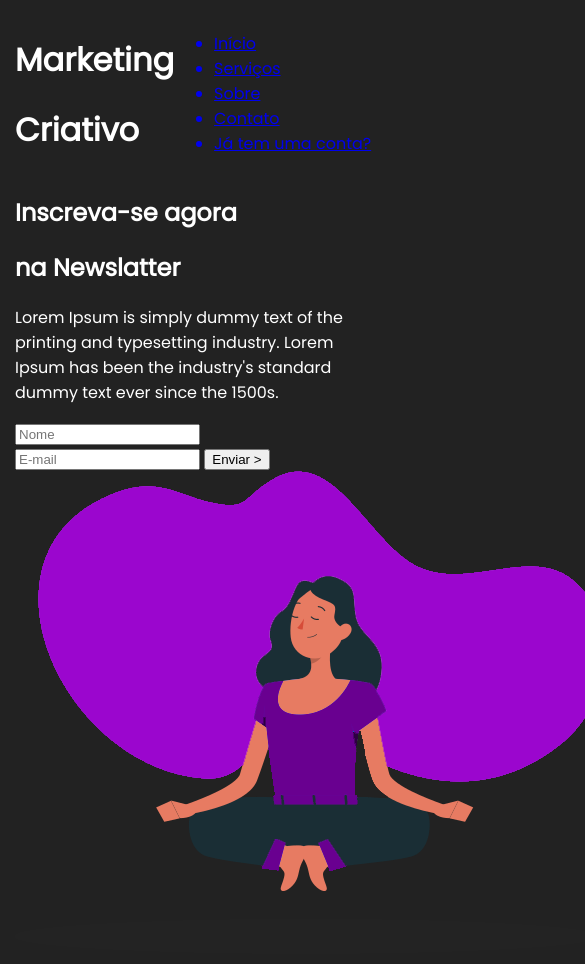
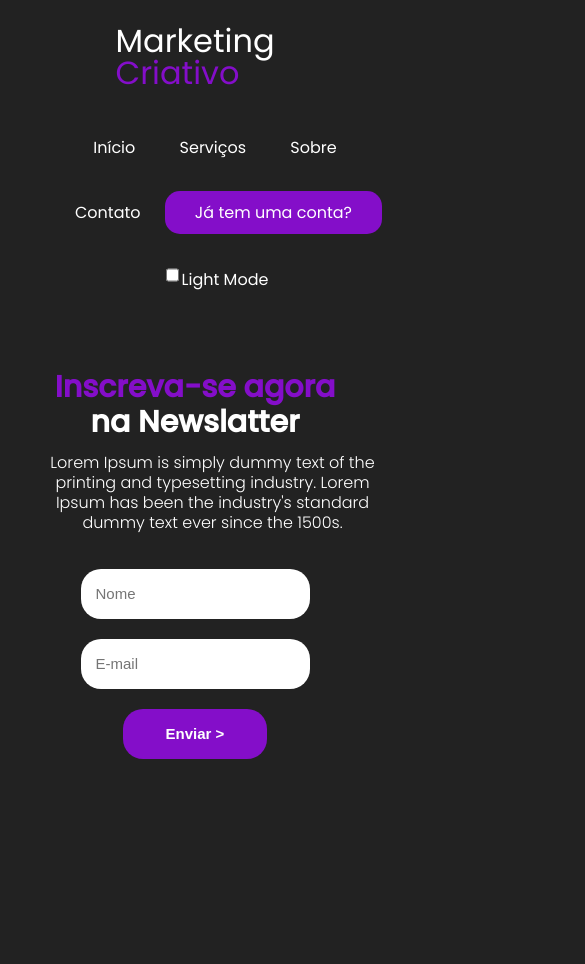
Before and after one commit to prmtrigo/Landing-Page-Marketing-Criativo, a plain HTML site: page index.html in a window 390 px wide. Shown: the whole page, 585 px wide, since content can reach past the window. After the commit the page ends 844 px from the top, so only its background shows below. Drawn offline with Linux system fonts and the light colour scheme.

Commit message:
Last Commit

```diff
--- a/index.html
+++ b/index.html
@@ -7,6 +7,8 @@
     <meta name="viewport" content="width=device-width, initial-scale=1.0">
     <link href="./styles/style.css" rel="stylesheet">
     <link href="./styles/fonts.css" rel="stylesheet">
+    <script defer src="./script/script.js"></script>
+    <link href="./styles/media.css" rel="stylesheet">
     <title>Landing Page</title>
 </head>
 
@@ -14,9 +16,8 @@
     <header>
         <div id="title">
             <h1>Marketing</h1>
-            <h1>Criativo</h1>
+            <h1 id="criativo">Criativo</h1>
         </div>
-
         <ul>
             <a href="#">
                 <li>Início</li>
@@ -30,15 +31,19 @@
             <a href="#">
                 <li>Contato</li>
             </a>
-            <a href="#">
+            <a href="#" id="subscribe-btn" class="light-mode">
                 <li>Já tem uma conta?</li>
             </a>
+
+            <a><label for="switch">
+                <input type="checkbox" id="switch">Light Mode
+            </label></a>
         </ul>
     </header>
 
     <main>
         <aside>
-            <h2>Inscreva-se agora</h2>
+            <h2><span>Inscreva-se agora</span></h2>
             <h2>na Newslatter</h2>
             <p>Lorem Ipsum is simply dummy text of the printing and typesetting industry. Lorem Ipsum has been the
                 industry's standard dummy text ever since the 1500s.</p>
--- /dev/null
+++ b/script/script.js
@@ -0,0 +1,6 @@
+const $html = document.querySelector('html')
+const $checkbox = document.querySelector('#switch')
+
+$checkbox.addEventListener('change', function(){
+    $html.classList.toggle('light-mode')
+})
--- /dev/null
+++ b/styles/media.css
@@ -0,0 +1,39 @@
+@media screen and (max-width: 760px){
+    header{
+        flex-direction: column;
+    }
+
+    main{
+        flex-direction: column;
+        text-align: center;
+    }
+
+    h2{
+        font-size: 30px;
+    }
+
+    p{
+        margin-left: 35px;
+    }
+
+    form{
+        margin: 0 auto;
+        width: 100%;
+    }
+
+    form [type="submit"]{
+        width: 40%;
+    }
+
+    input{
+        align-self: center
+    }
+
+    img{
+        display: none;
+    }
+
+    ul{
+        text-align: center;
+    }
+}
--- a/styles/style.css
+++ b/styles/style.css
@@ -1,6 +1,21 @@
+
+:root{
+    --body-bg: rgb(34, 34, 34);
+    --body-color: white;
+    --purple-btn: rgb(132, 14, 201);
+    --purple-bn-hover: rgb(145, 38, 207);
+}
+
+.light-mode:root{
+    --body-bg: rgb(196, 188, 188);
+    --body-color: rgb(34, 34, 34);
+    --purple-btn: rgb(132, 14, 201);
+    --purple-btn-hover: rgb(145, 38, 207);
+}
+
 body{
-    background-color: rgb(34, 34, 34);
-    color: white;
+    background-color: var(--body-bg);
+    color: var(--body-color);
     font-family: poppinsregular;
     max-width: 1200px;
     margin: 0 auto;
@@ -9,4 +24,116 @@ body{
 
 header{
     display: flex;
+    flex-direction: row;
+    justify-content: space-between; /*space between the elements!*/
+    align-items: center;
 }
+
+#criativo{
+    color: var(--purple-btn);
+}
+
+#title{
+    flex-direction: column;
+    line-height: 10px;
+}
+
+li{
+    display: inline-block;
+    margin: 20px;
+}
+
+a{
+    color: var(--body-color);
+    transition: 0.3s all;
+    text-decoration: none;
+}
+
+a:hover{
+    color: var(--purple-btn);
+    cursor: pointer;
+}
+
+#subscribe-btn{
+    border: 2px solid var(--purple-btn);
+    padding: 10px;
+    border-radius: 15px;
+}
+
+#subscribe-btn.light-mode{
+    border: none;
+    background-color: var(--purple-btn);
+    color: white;
+}
+
+#subscribe-btn:hover{
+    background-color: var(--purple-btn);
+    color: var(--body-color);
+}
+
+#subscribe-btn.light-mode:hover{
+    background-color: var(--purple-btn-hover);
+    color:white
+}
+
+h1{
+    font-weight: 100;
+}
+
+main{
+    display: flex;
+    flex-direction: row;
+    margin-top: 50px;
+}
+
+h2{
+    font-size: 56px;
+    line-height: 10px;
+    font-family: poppinsmedium;
+}
+
+span{
+    color: var(--purple-btn);
+}
+
+p{
+    line-height: 20px;
+    max-width: 500px;
+    font-family: poppinslight;
+}
+
+img{
+    width: 600px;
+}
+
+form{
+    display: flex;
+    flex-direction: column;
+    width: 70%;
+}
+
+form [type="submit"]{
+    height: 50px;
+    width: 50%;
+    background-color: var(--purple-btn);
+    color: var(--body-color);
+    font-weight: bold;
+}
+
+form [type="submit"]{
+    color: white
+}
+
+form [type="submit"]:hover{
+    background-color: var(--purple-btn-hover);
+    cursor: pointer;
+}
+
+input{
+    margin-top: 20px;
+    height: 20px;
+    padding: 15px;
+    border-radius: 20px;
+    border: none;
+    font-size: 15px;
+}
```
